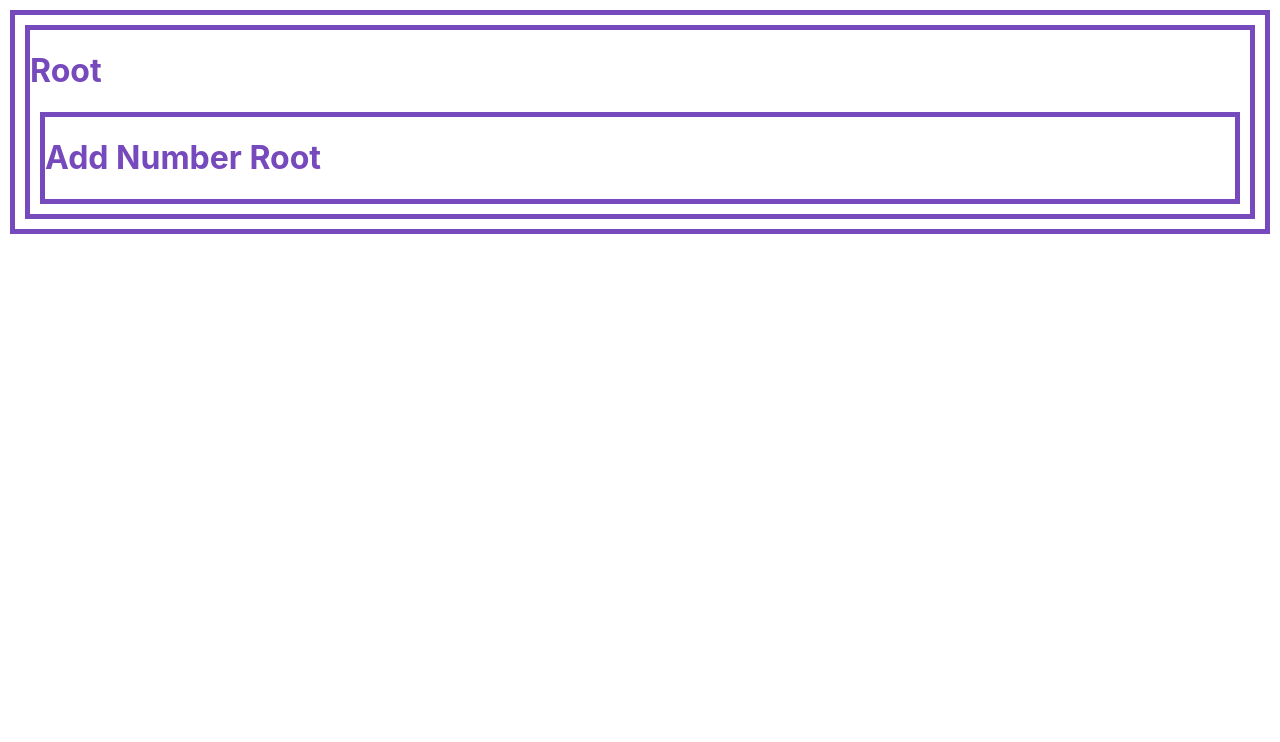
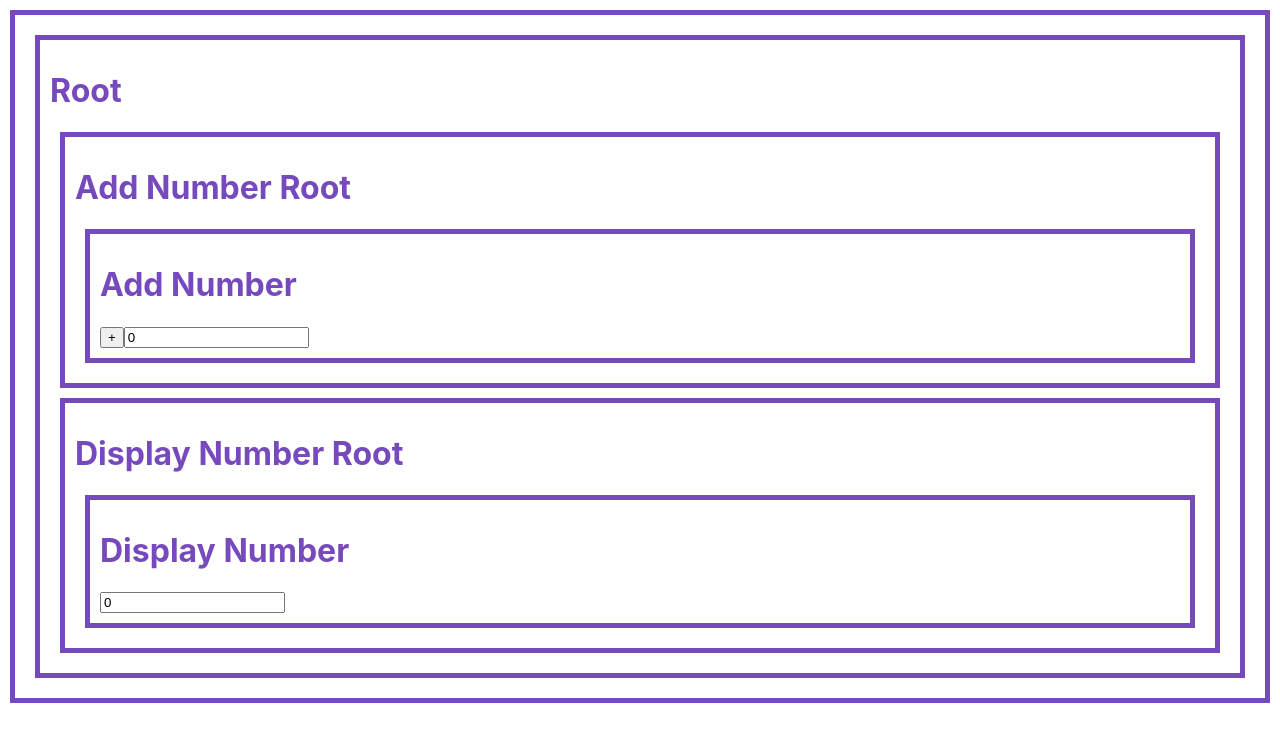
Before and after one commit to code4human/create-react-app, a React (Create React App) app: page / in a window 1280 px wide. Shown: the top 742 px of the page. Built offline with nearby package versions, Linux system fonts and the light colour scheme.

Commit message:
basic frame

```diff
--- a/src/App.css
+++ b/src/App.css
@@ -2,4 +2,5 @@ div {
   border:5px solid #764abc;
   margin:10px;
   color: #764abc;
+  padding: 10px;
 }
--- a/src/App.js
+++ b/src/App.js
@@ -1,11 +1,24 @@
 import React, {Component} from 'react';
 import './App.css';
+
+class AddNumber extends Component{
+  render(){
+    return (
+      <div>
+        <h1>Add Number</h1>
+        <input type="button" value="+"></input>
+        <input type="text" value="0"></input>
+      </div>
+    )
+  }
+}
 
 class AddNumberRoot extends Component{
   render(){
     return (
       <div>
         <h1>Add Number Root</h1>
+        <AddNumber></AddNumber>
       </div>
     )
   }
@@ -16,8 +29,31 @@ function App() {
     <div className="App">
       <h1>Root</h1>
       <AddNumberRoot></AddNumberRoot>
+      <DisplayNumberRoot></DisplayNumberRoot>
     </div>
   );
 }
 
+class DisplayNumber extends Component{
+  render(){
+    return (
+      <div>
+        <h1>Display Number</h1>
+        <input type="text" value="0" readOnly></input>
+      </div>
+    )
+  }
+}
+
+class DisplayNumberRoot extends Component{
+  render(){
+    return (
+      <div>
+        <h1>Display Number Root</h1>
+        <DisplayNumber></DisplayNumber>
+      </div>
+    )
+  }
+}
+
 export default App;
```
